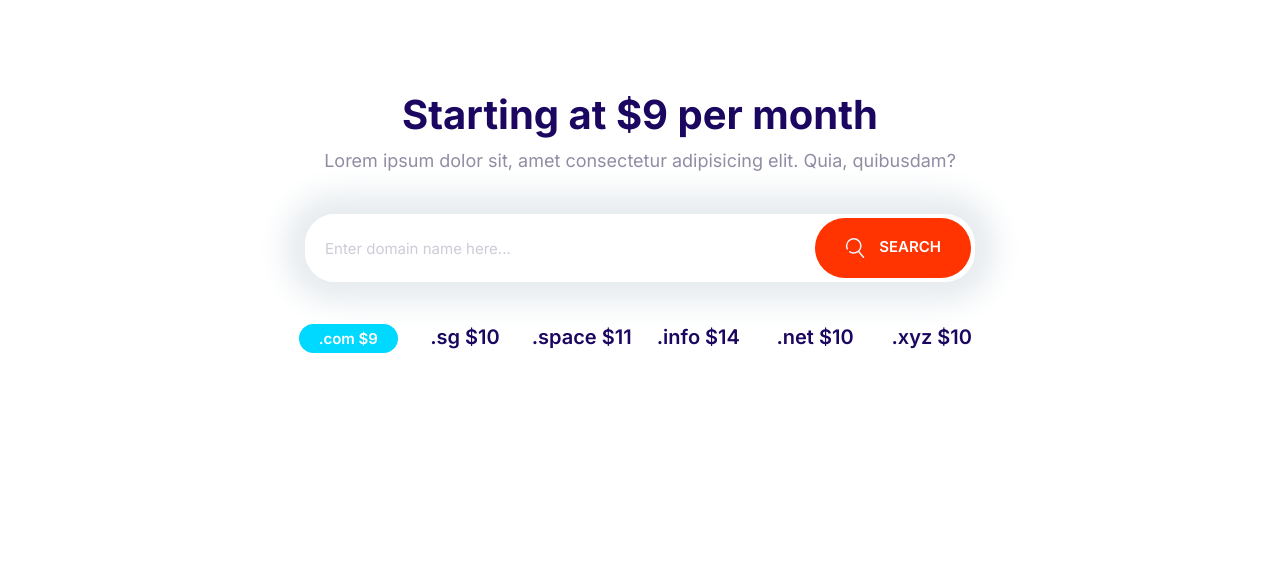
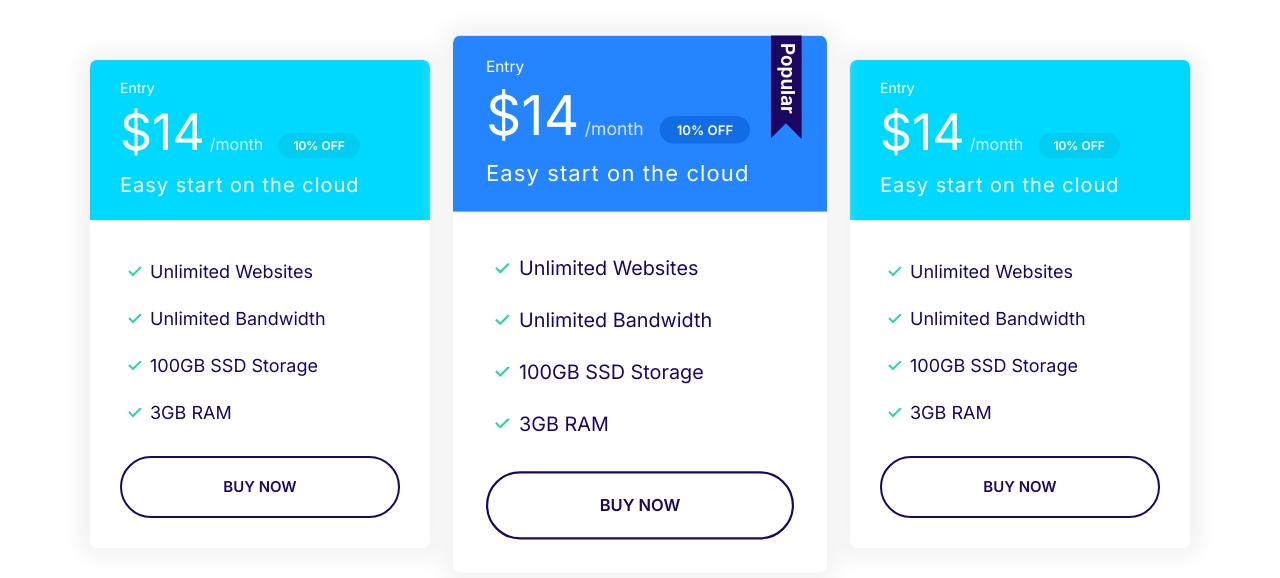
Before and after one commit to Karthi13krishna/Moshify, a plain HTML site: page index.html in a window 1280 px wide. Drawn offline with Linux system fonts and the light colour scheme.

Commit message:
Put together plans block

```diff
--- a/css/styles.css
+++ b/css/styles.css
@@ -332,11 +332,19 @@ a {
   color: white;
 }
 
+.card--primary .badge--primary {
+  background: #126de4;
+}
+
 .card--secondary .badge--secondary {
   background: #02cdf1;
 }
 
 /* Plans */
+.plan {
+  transition: transform 0.2s ease-out;
+}
+
 .plan__name {
   color: white;
   margin: 0;
@@ -367,6 +375,10 @@ a {
   font-weight: 500;
 }
 
+.plan--popular {
+  transform: scale(1.1);
+}
+
 .plan--popular .card__header {
   position: relative;
 }
@@ -378,6 +390,14 @@ a {
   position: absolute;
   top: -6px;
   right: 5%;
+}
+
+.plan:hover {
+  transform: scale(1.05);
+}
+
+.plan--popular:hover {
+  transform: scale(1.15);
 }
 
 @media screen and (min-width: 1024px) {
@@ -734,3 +754,13 @@ a {
     grid-template-columns: repeat(auto-fit, minmax(100px, 1fr));
   }
 }
+
+/* Plans Block */
+.block-plans .grid {
+  gap: 8rem 4rem;
+}
+
+.block-plans .card {
+  max-width: 500px;
+  margin: 0 auto;
+}
--- a/index.html
+++ b/index.html
@@ -15,35 +15,69 @@
     <link rel="stylesheet" href="css/styles.css" />
   </head>
   <body>
-    <section class="block container block-domain">
-      <header class="block__header">
-        <h2>Starting at $9 per month</h2>
-        <p>
-          Lorem ipsum dolor sit, amet consectetur adipisicing elit. Quia,
-          quibusdam?
-        </p>
-      </header>
-      <div class="input-group">
-        <input
-          type="text"
-          class="input"
-          placeholder="Enter domain name here..."
-        />
-        <button class="btn btn--accent">
-          <svg class="icon icon--white">
-            <use xlink:href="images/sprite.svg#search"></use>
-          </svg>
-          Search
-        </button>
+    <section class="block container block-plans">
+      <div class="grid grid--1x3">
+        <div class="plan">
+          <div class="card card--secondary">
+            <header class="card__header">
+              <h3 class="plan__name">Entry</h3>
+              <span class="plan__price">$14</span>
+              <span class="plan__billing-cycle">/month</span>
+              <span class="badge badge--secondary badge--small">10% OFF</span>
+              <span class="plan__description">Easy start on the cloud</span>
+            </header>
+            <div class="card__body">
+              <ul class="list list--tick">
+                <li class="list__item">Unlimited Websites</li>
+                <li class="list__item">Unlimited Bandwidth</li>
+                <li class="list__item">100GB SSD Storage</li>
+                <li class="list__item">3GB RAM</li>
+              </ul>
+              <button class="btn btn--outline btn--block">Buy Now</button>
+            </div>
+          </div>
+        </div>
+        <div class="plan plan--popular">
+          <div class="card card--primary">
+            <header class="card__header">
+              <h3 class="plan__name">Entry</h3>
+              <span class="plan__price">$14</span>
+              <span class="plan__billing-cycle">/month</span>
+              <span class="badge badge--primary badge--small">10% OFF</span>
+              <span class="plan__description">Easy start on the cloud</span>
+            </header>
+            <div class="card__body">
+              <ul class="list list--tick">
+                <li class="list__item">Unlimited Websites</li>
+                <li class="list__item">Unlimited Bandwidth</li>
+                <li class="list__item">100GB SSD Storage</li>
+                <li class="list__item">3GB RAM</li>
+              </ul>
+              <button class="btn btn--outline btn--block">Buy Now</button>
+            </div>
+          </div>
+        </div>
+        <div class="plan">
+          <div class="card card--secondary">
+            <header class="card__header">
+              <h3 class="plan__name">Entry</h3>
+              <span class="plan__price">$14</span>
+              <span class="plan__billing-cycle">/month</span>
+              <span class="badge badge--secondary badge--small">10% OFF</span>
+              <span class="plan__description">Easy start on the cloud</span>
+            </header>
+            <div class="card__body">
+              <ul class="list list--tick">
+                <li class="list__item">Unlimited Websites</li>
+                <li class="list__item">Unlimited Bandwidth</li>
+                <li class="list__item">100GB SSD Storage</li>
+                <li class="list__item">3GB RAM</li>
+              </ul>
+              <button class="btn btn--outline btn--block">Buy Now</button>
+            </div>
+          </div>
+        </div>
       </div>
-      <ul class="list block-domain__prices">
-        <li><span class="badge badge--secondary">.com $9</span></li>
-        <li>.sg $10</li>
-        <li>.space $11</li>
-        <li>.info $14</li>
-        <li>.net $10</li>
-        <li>.xyz $10</li>
-      </ul>
     </section>
     <script src="js/main.js"></script>
   </body>
```
Also changed, not shown: components/plans_block.html (added, +64 -0 lines).
